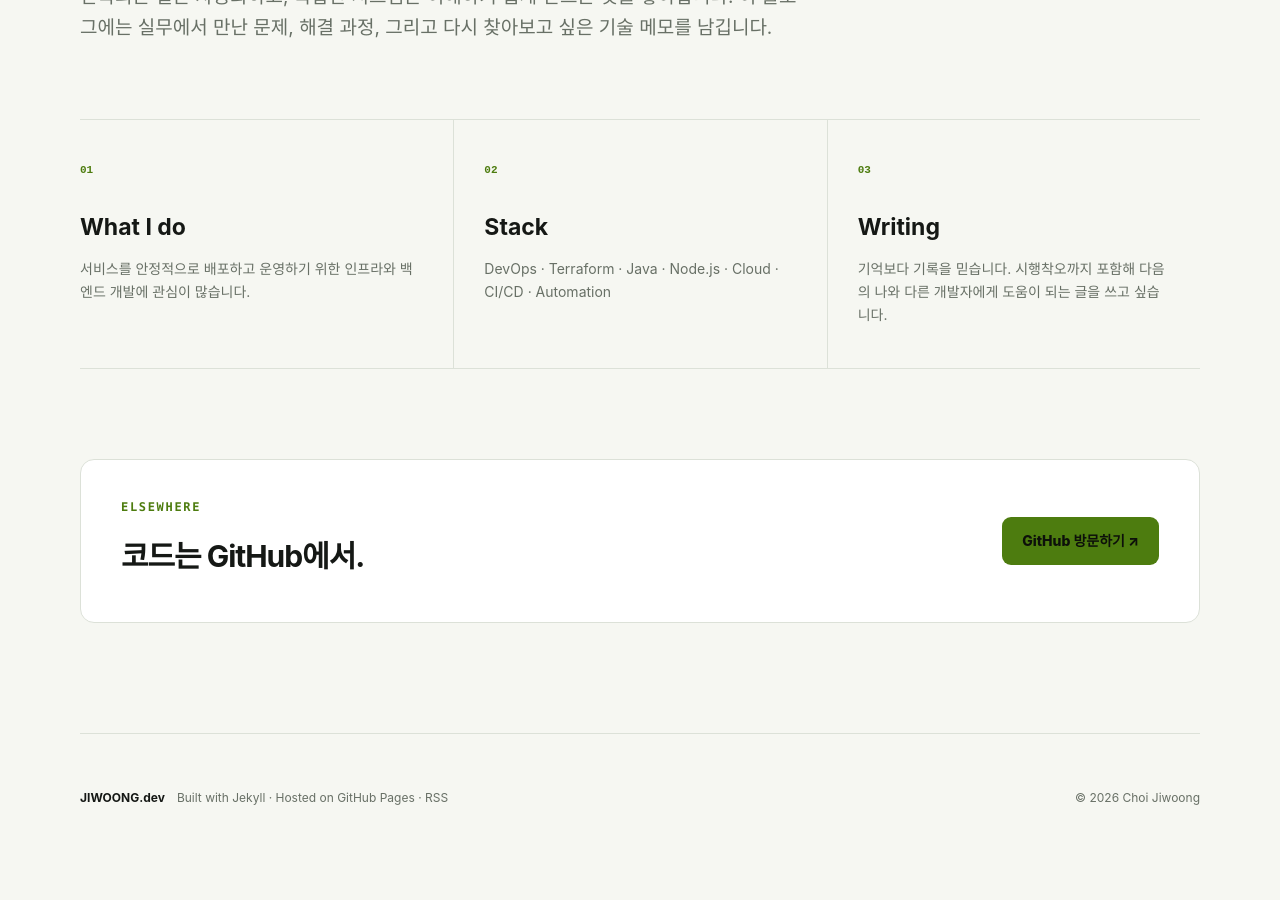
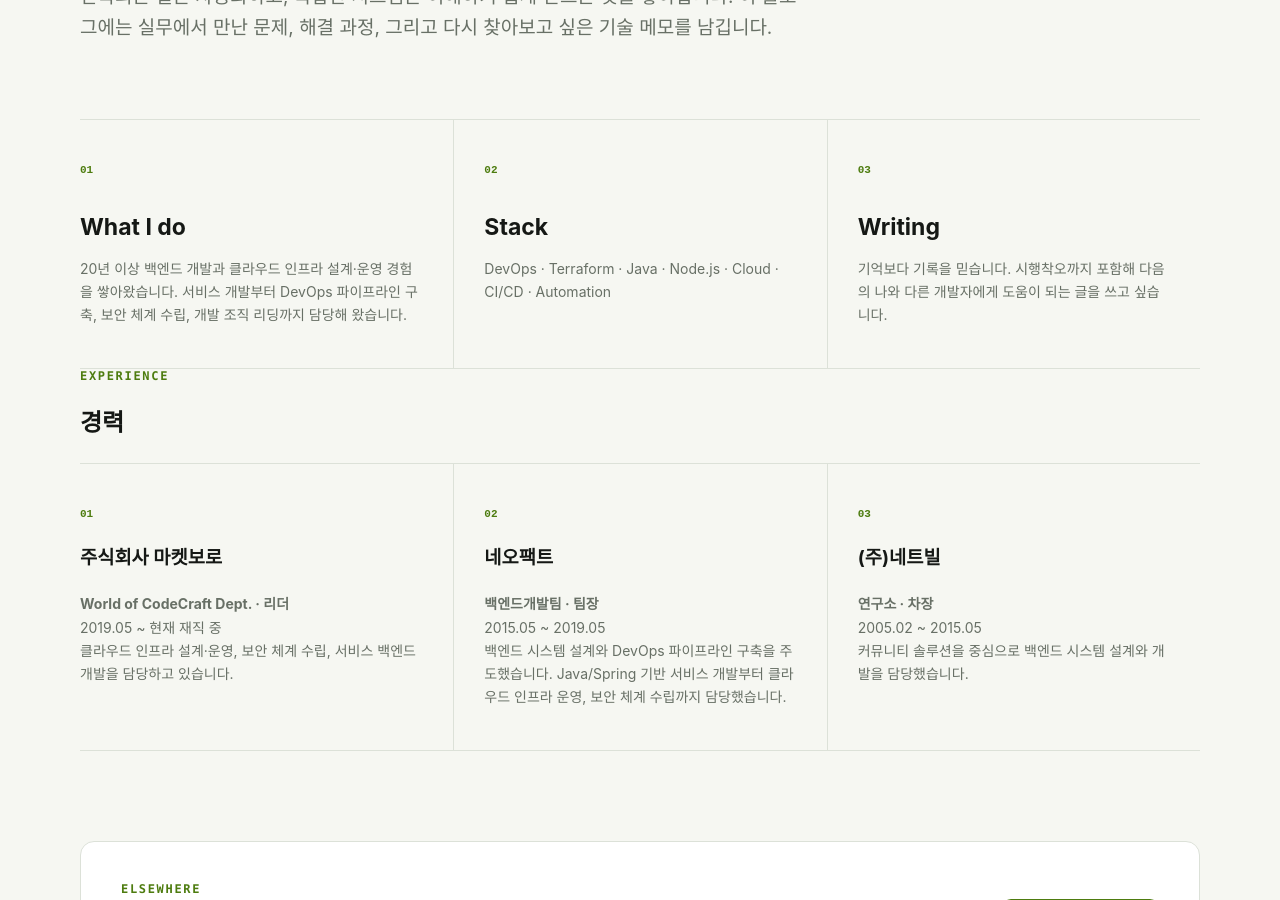
Before and after one commit to choi-jiwoong/choi-jiwoong.github.io, a Jekyll site: the page built from about.md, in a window 1280 px wide and 900 px high, scrolled down 444 px. Built offline with Jekyll 4.4.1, drawn with Linux system fonts in a browser that asks for light colours; before the commit the page ends 1307 px from its top, so only the background shows below that.

Commit message:
Add career history to About page

```diff
--- a/about.md
+++ b/about.md
@@ -16,7 +16,7 @@
     <div class="about-panel">
       <span class="panel-number">01</span>
       <h2>What I do</h2>
-      <p>서비스를 안정적으로 배포하고 운영하기 위한 인프라와 백엔드 개발에 관심이 많습니다.</p>
+      <p>20년 이상 백엔드 개발과 클라우드 인프라 설계·운영 경험을 쌓아왔습니다. 서비스 개발부터 DevOps 파이프라인 구축, 보안 체계 수립, 개발 조직 리딩까지 담당해 왔습니다.</p>
     </div>
     <div class="about-panel">
       <span class="panel-number">02</span>
@@ -30,6 +30,34 @@
     </div>
   </div>
 
+  <section aria-labelledby="career-heading">
+    <p class="eyebrow">EXPERIENCE</p>
+    <h2 id="career-heading">경력</h2>
+    <div class="about-grid">
+      <article class="about-panel">
+        <span class="panel-number">01</span>
+        <h3>주식회사 마켓보로</h3>
+        <p><strong>World of CodeCraft Dept. · 리더</strong></p>
+        <p><time datetime="2019-05">2019.05</time> ~ 현재 재직 중</p>
+        <p>클라우드 인프라 설계·운영, 보안 체계 수립, 서비스 백엔드 개발을 담당하고 있습니다.</p>
+      </article>
+      <article class="about-panel">
+        <span class="panel-number">02</span>
+        <h3>네오팩트</h3>
+        <p><strong>백엔드개발팀 · 팀장</strong></p>
+        <p><time datetime="2015-05">2015.05</time> ~ <time datetime="2019-05">2019.05</time></p>
+        <p>백엔드 시스템 설계와 DevOps 파이프라인 구축을 주도했습니다. Java/Spring 기반 서비스 개발부터 클라우드 인프라 운영, 보안 체계 수립까지 담당했습니다.</p>
+      </article>
+      <article class="about-panel">
+        <span class="panel-number">03</span>
+        <h3>(주)네트빌</h3>
+        <p><strong>연구소 · 차장</strong></p>
+        <p><time datetime="2005-02">2005.02</time> ~ <time datetime="2015-05">2015.05</time></p>
+        <p>커뮤니티 솔루션을 중심으로 백엔드 시스템 설계와 개발을 담당했습니다.</p>
+      </article>
+    </div>
+  </section>
+
   <div class="about-cta">
     <div>
       <p class="eyebrow">ELSEWHERE</p>
```
